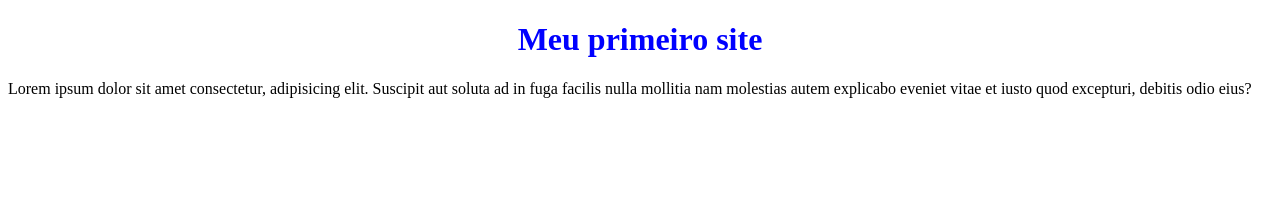
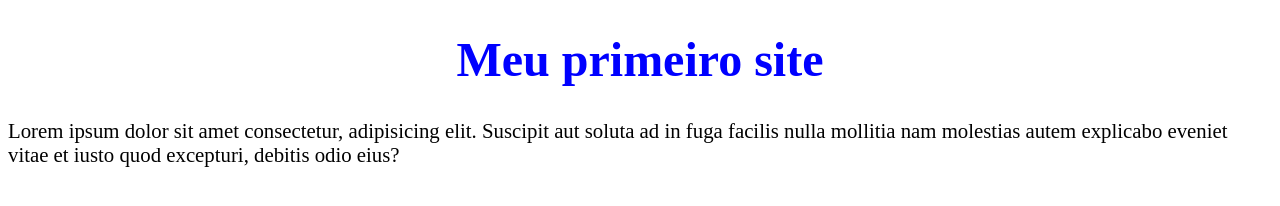
Before and after one commit to danilopereranunis/cursoJavascript, a plain HTML site: page index.html in a window 1280 px wide. Drawn offline with Linux system fonts and the light colour scheme.

Commit message:
colocando o estilo size

```diff
--- a/index.html
+++ b/index.html
@@ -6,7 +6,7 @@
     <title>Document</title>
 </head>
 <body>
-    <h1 style="color:blue; text-align: center;">Meu primeiro site</h1>
-    <p>Lorem ipsum dolor sit amet consectetur, adipisicing elit. Suscipit aut soluta ad in fuga facilis nulla mollitia nam molestias autem explicabo eveniet vitae et iusto quod excepturi, debitis odio eius?</p>
+    <h1 style="color:blue; text-align: center;font-size: 3rem;">Meu primeiro site</h1>
+    <ps style="font-size:1.3rem ;">Lorem ipsum dolor sit amet consectetur, adipisicing elit. Suscipit aut soluta ad in fuga facilis nulla mollitia nam molestias autem explicabo eveniet vitae et iusto quod excepturi, debitis odio eius?</p>
 </body>
 </html>
```
